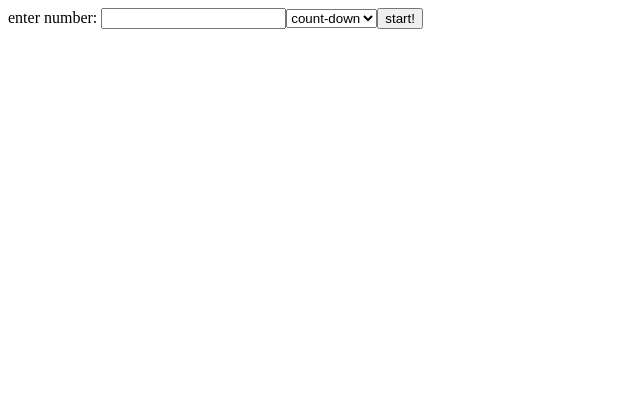
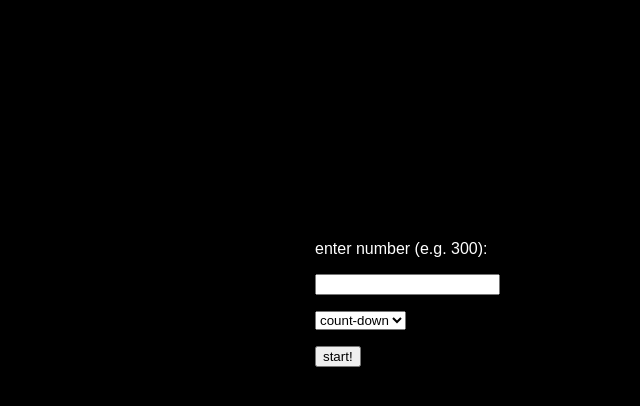
Before and after one commit to prusnak/misc, a plain HTML site: page imgcount/index.html in a window 1280 px wide. Shown: the whole page, without its empty margins (0-640 px from the left). Drawn offline with nearby package versions, Linux system fonts and the light colour scheme.

Commit message:
small changes to style

```diff
--- a/imgcount/index.html
+++ b/imgcount/index.html
@@ -2,11 +2,19 @@
 <head>
 <title>imgcount</title>
 <style type="text/css">
-img {
-  max-width: 700px;
-  max-height: 700px;
+body {
+  background: #000;
+  color: #fff;
+  font-family: sans-serif;
+}
+#main {
+  width: 650px;
   margin-left: auto;
   margin-right: auto;
+  margin-top: 60px;
+}
+form {
+  margin-top: 240px;
 }
 </style>
 <script type="text/javascript" src="http://ajax.googleapis.com/ajax/libs/jquery/1.8.3/jquery.min.js"></script>
@@ -70,7 +78,7 @@ $(function(){
   dir = $.url.param('dir');
   num = parseInt($.url.param('num'));
   if (!dir || !num) {
-    $('#main').html('<form action="">enter number: <input name="num" /><select name="dir"><option value="down">count-down</option><option value="up">count-up</option></select><input value="start!" type="submit"></form>');
+    $('#main').html('<form action="">enter number (e.g. 300):<p/><input name="num" /><p/><select name="dir"><option value="down">count-down</option><option value="up">count-up</option></select><p/><input value="start!" type="submit"></form>');
   } else {
     intid = window.setInterval(update, 1000);
   }
```
